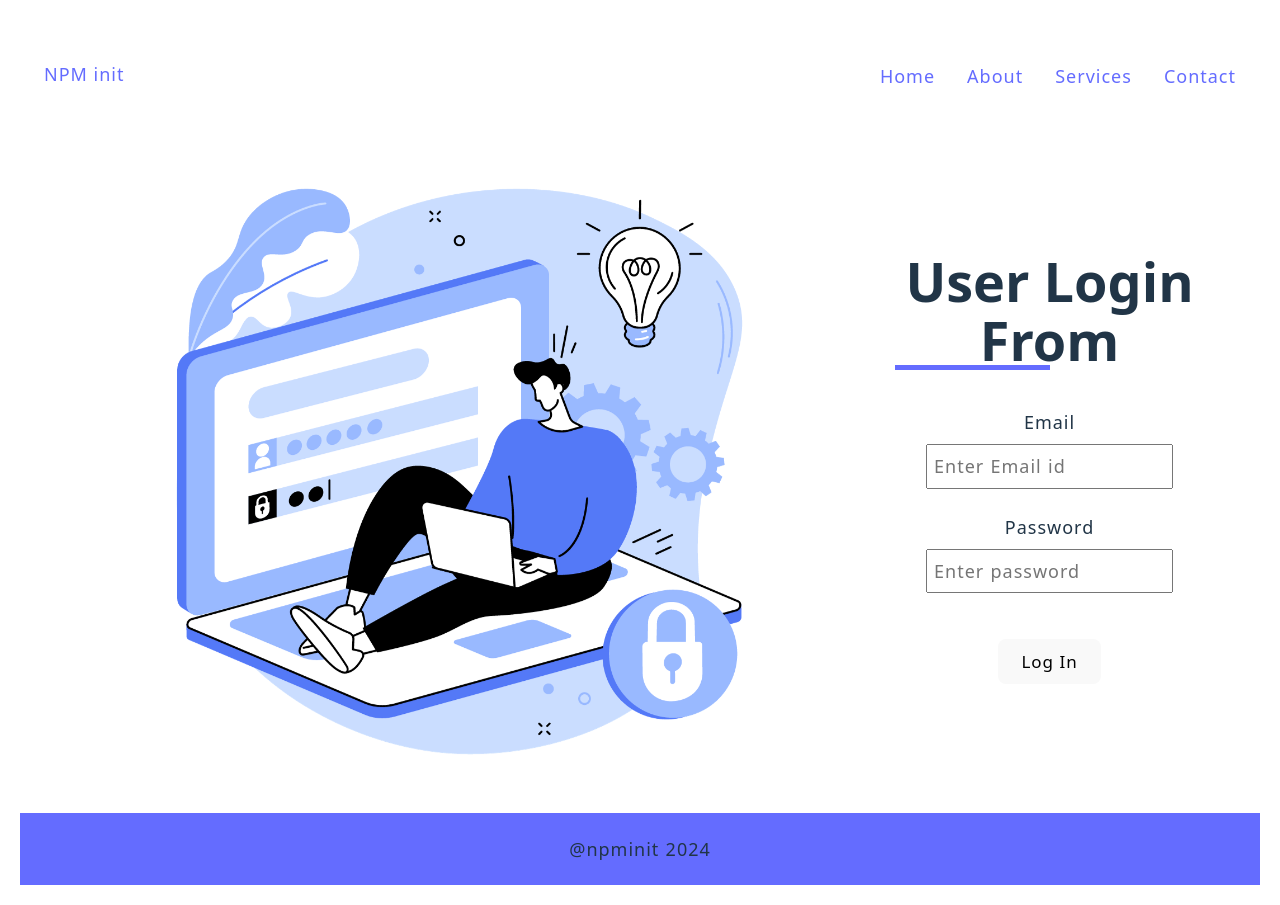
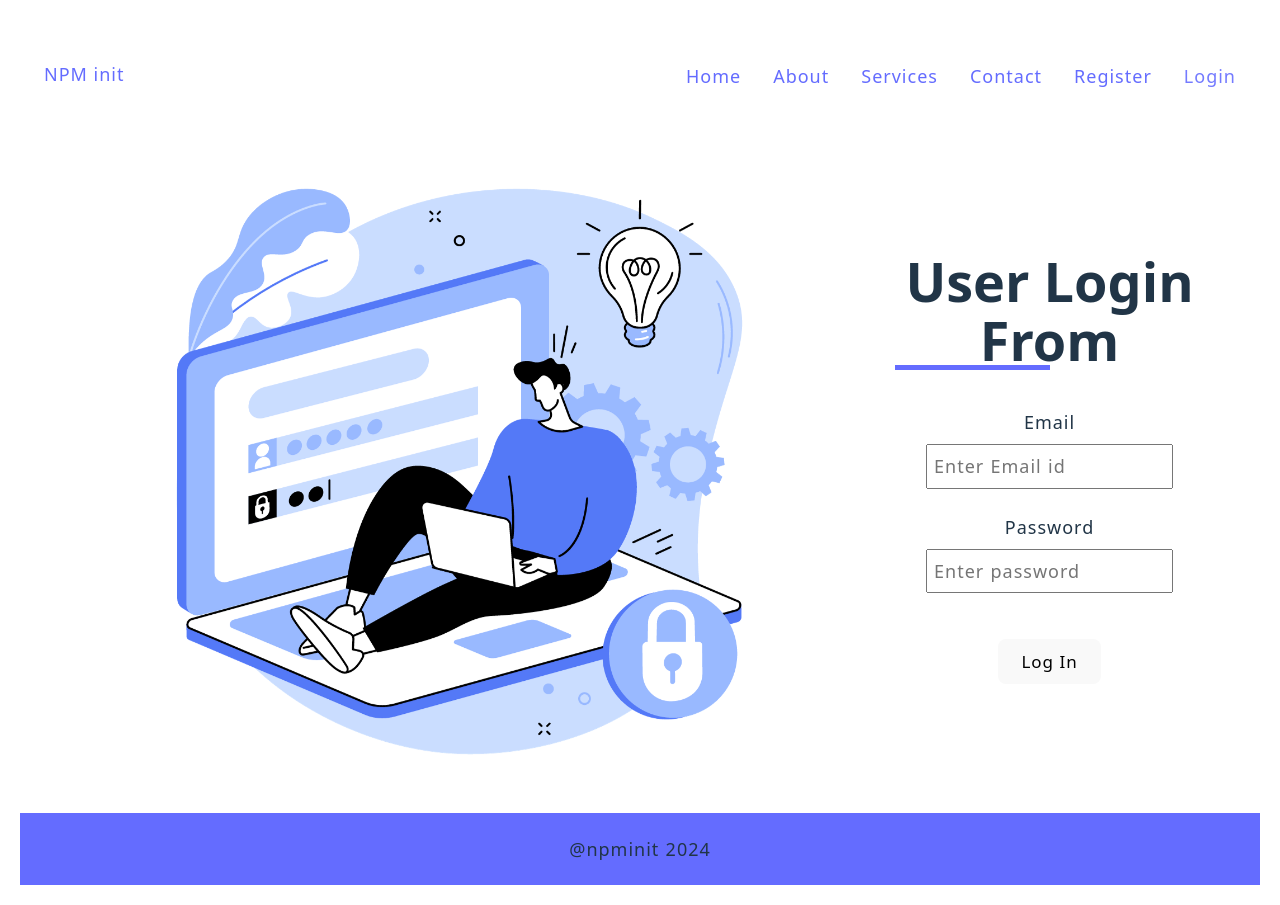
Before and after one commit to pranabbhowmik/Mern-Stack, a React (Vite) app in the folder client/: page /login in a window 1280 px wide. Built offline with nearby package versions, Linux system fonts and the light colour scheme.

Commit message:
Implement authentication state in Navbar and add logout functionality; update AuthProvider for token management

```diff
--- a/client/src/components/Navber.jsx
+++ b/client/src/components/Navber.jsx
@@ -1,7 +1,8 @@
 import { NavLink } from "react-router-dom";
 import "./Navber.css";
-
+import { useAuth } from "../store/auth";
 export const Navbar = () => {
+  const { isLogIn } = useAuth();
   return (
     <>
       <header>
@@ -24,6 +25,20 @@ export const Navbar = () => {
               <li>
                 <NavLink to="/contact"> Contact </NavLink>
               </li>
+              {isLogIn ? (
+                <li>
+                  <NavLink to="/logout"> Logout </NavLink>
+                </li>
+              ) : (
+                <>
+                  <li>
+                    <NavLink to="/register"> Register </NavLink>
+                  </li>
+                  <li>
+                    <NavLink to="/login"> Login </NavLink>
+                  </li>
+                </>
+              )}
             </ul>
           </nav>
         </div>
--- a/client/src/pages/Logout.jsx
+++ b/client/src/pages/Logout.jsx
@@ -1,5 +1,10 @@
-import React from "react";
-
+import React, { useEffect } from "react";
+import { Navigate } from "react-router-dom";
+import { useAuth } from "../store/auth";
 export const Logout = () => {
-  return <div>Logout</div>;
+  const { LogoutUser } = useAuth();
+  useEffect(() => {
+    LogoutUser();
+  }, [LogoutUser]);
+  return <Navigate to={"/login"} />;
 };
--- a/client/src/store/auth.jsx
+++ b/client/src/store/auth.jsx
@@ -1,13 +1,28 @@
-import { Children, createContext, useContext } from "react";
+import { createContext, useContext, useState, useEffect } from "react";
 
 export const AuthContext = createContext();
 
 export const AuthProvider = ({ children }) => {
+  const [token, setToken] = useState(localStorage.getItem("token"));
+  const [isLogIn, setIsLogIn] = useState(!!token);
+
   const storedtoken = (serverToken) => {
-    return localStorage.setItem("token", serverToken);
+    localStorage.setItem("token", serverToken);
+    setToken(serverToken); // Update token state
   };
+
+  // Update isLogIn whenever token changes
+  useEffect(() => {
+    setIsLogIn(!!token);
+  }, [token]);
+
+  const LogoutUser = () => {
+    setToken("");
+    localStorage.removeItem("token");
+  };
+
   return (
-    <AuthContext.Provider value={{ storedtoken }}>
+    <AuthContext.Provider value={{ isLogIn, storedtoken, LogoutUser }}>
       {children}
     </AuthContext.Provider>
   );
```
